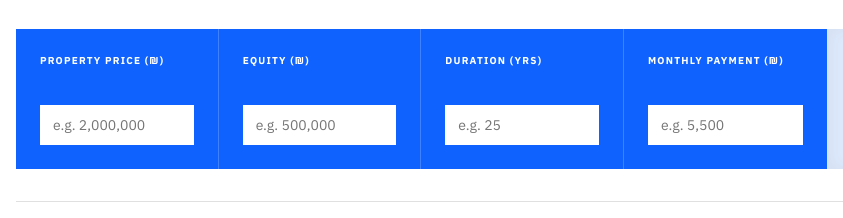
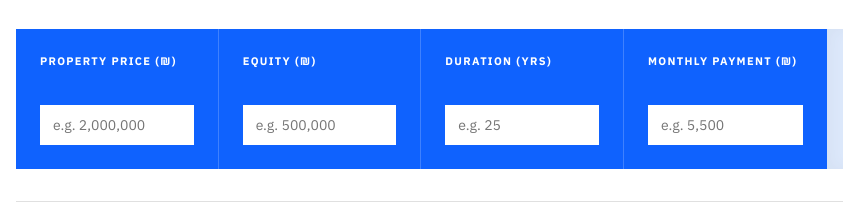
Before and after one commit to Eyalol97/Mortgage, a website: page client/simulator/simulator.html in a window 1280 px wide. Shown: the part 424-642 px from the top of the page, 16-859 px from the left. Drawn offline with nearby package versions, Linux system fonts and the light colour scheme.

Commit message:
Match blue panel label size to config label size (0.625rem → 0.6875rem)
Co-Authored-By: Claude Sonnet 4.6 <noreply@anthropic.com>

```diff
--- a/client/simulator/simulator.html
+++ b/client/simulator/simulator.html
@@ -169,7 +169,7 @@
     .sim-input-cell:last-child { border-right: none; }
 
     .sim-input-cell__label {
-      font-size: 0.625rem;
+      font-size: 0.6875rem;
       font-weight: 700;
       text-transform: uppercase;
       letter-spacing: 0.12em;
```
